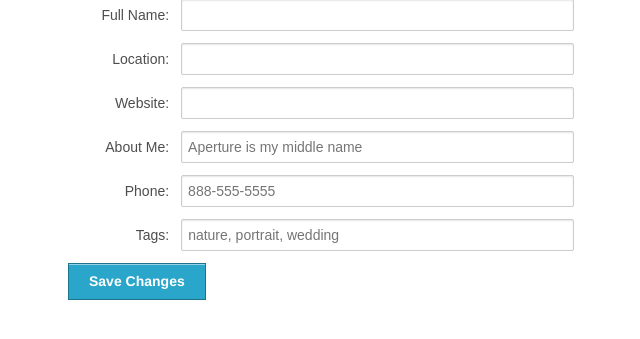
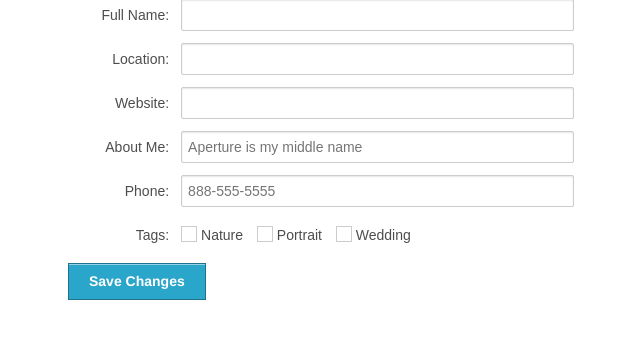
Before and after one commit to imkevinxu/lightning, a Django app: template templates/reg2.html in a window 1280 px wide. Shown: the part 124-463 px from the top of the page, without its empty margins (87-727 px from the left). Run offline with Django 3.2, Linux system fonts and the light colour scheme; the template is opened without the code that fills it, so the values that code supplies are empty; some libraries are stand-ins or nearby versions.

Commit message:
adding tag inputs

```diff
--- a/lightning_app/static/css/app.css
+++ b/lightning_app/static/css/app.css
@@ -203,3 +203,21 @@ ul, ol { font-size: 14px; line-height: 1.6; margin-bottom: 17px; list-style-posi
 form#reg2 #profilepic {
     width: 250px;
 }
+
+label.checkbox {
+    display: inline-block;
+    padding-top: 5px;
+    padding-right: 10px;
+}
+
+label.checkbox span.checkbox {
+    -webkit-transition: all 0.30s ease-in-out;
+    -moz-transition: all 0.30s ease-in-out;
+    -ms-transition: all 0.30s ease-in-out;
+    -o-transition: all 0.30s ease-in-out;
+}
+
+label.checkbox:hover span.checkbox {
+    box-shadow: 0 0 5px rgba(81, 203, 238, 1);
+    border: 1px solid rgba(81, 203, 238, 1);
+}
--- a/templates/reg2.html
+++ b/templates/reg2.html
@@ -8,7 +8,7 @@
 {% block content %}
 
     <h1>Thanks for signing up {{ photographer.fullname }}</h1>
-    <form action="{% url reg3 %}" method="post" id="reg2">{% csrf_token %}
+    <form action="{% url reg3 %}" method="post" id="reg2" class="custom">{% csrf_token %}
         <div class="row">
             <div class="eight columns">
                 <div class="two mobile-one columns">
@@ -49,8 +49,22 @@
                 <div class="two mobile-one columns">
                     <label class="right inline">Tags:</label>
                 </div>
+
                 <div class="ten mobile-three columns">
-                    <input type="text" name="tags" placeholder="nature, portrait, wedding" class="nine"/>
+                    <label for="checkbox1" class="checkbox">
+                       <input type="checkbox" id="checkbox1" style="display: none;">
+                        <span class="custom checkbox"></span> Nature
+                    </label>
+
+                    <label for="checkbox2" class="checkbox">
+                        <input type="checkbox" id="checkbox2" style="display: none;">
+                        <span class="custom checkbox"></span> Portrait
+                    </label>
+
+                    <label for="checkbox3" class="checkbox">
+                        <input type="checkbox" id="checkbox3" style="display: none;">
+                        <span class="custom checkbox"></span> Wedding
+                    </label>
                 </div>
             </div>
 
```
Also changed, not shown: lightning_app/migrations/0006_auto__add_field_userprofile_phone.py (added).
